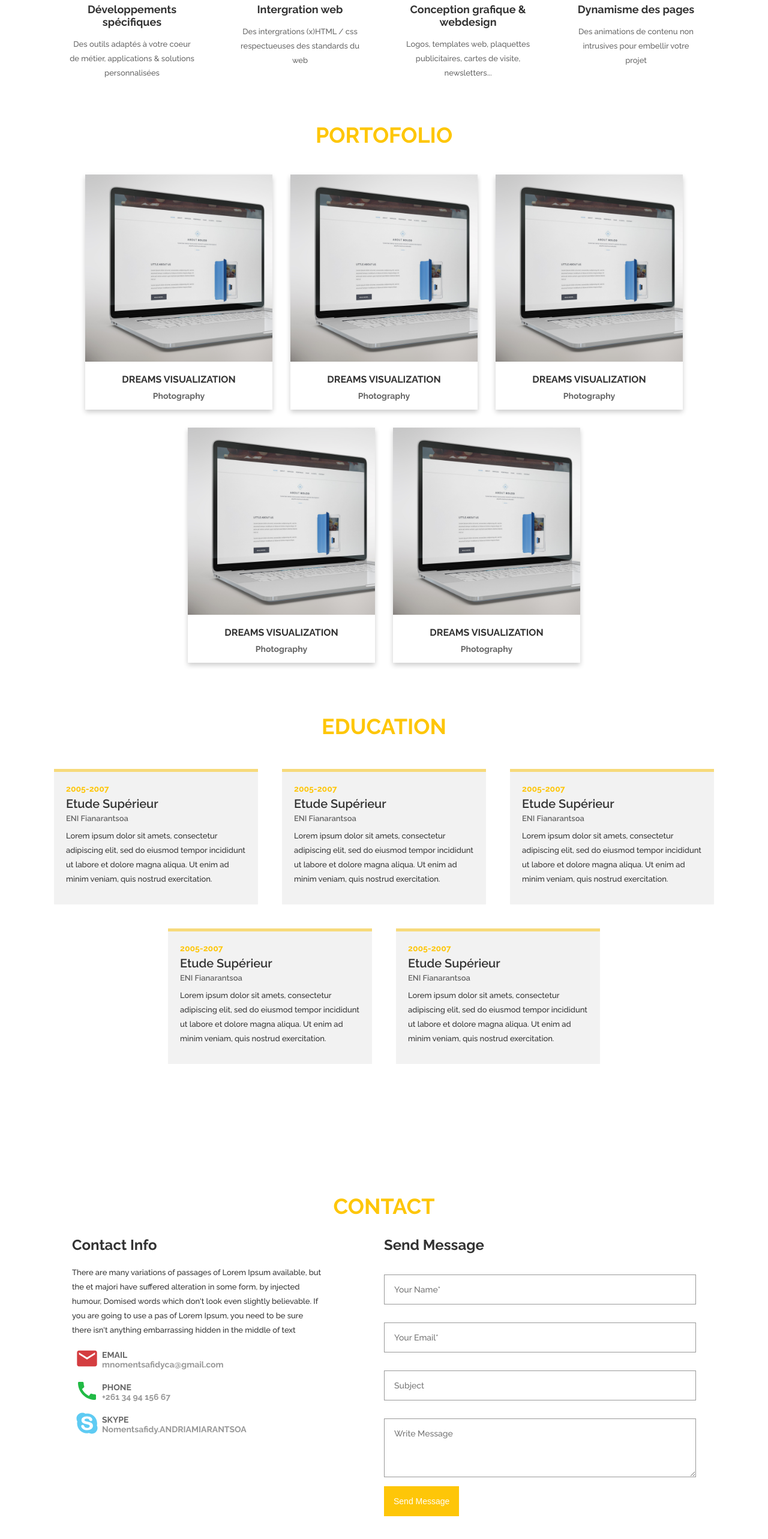
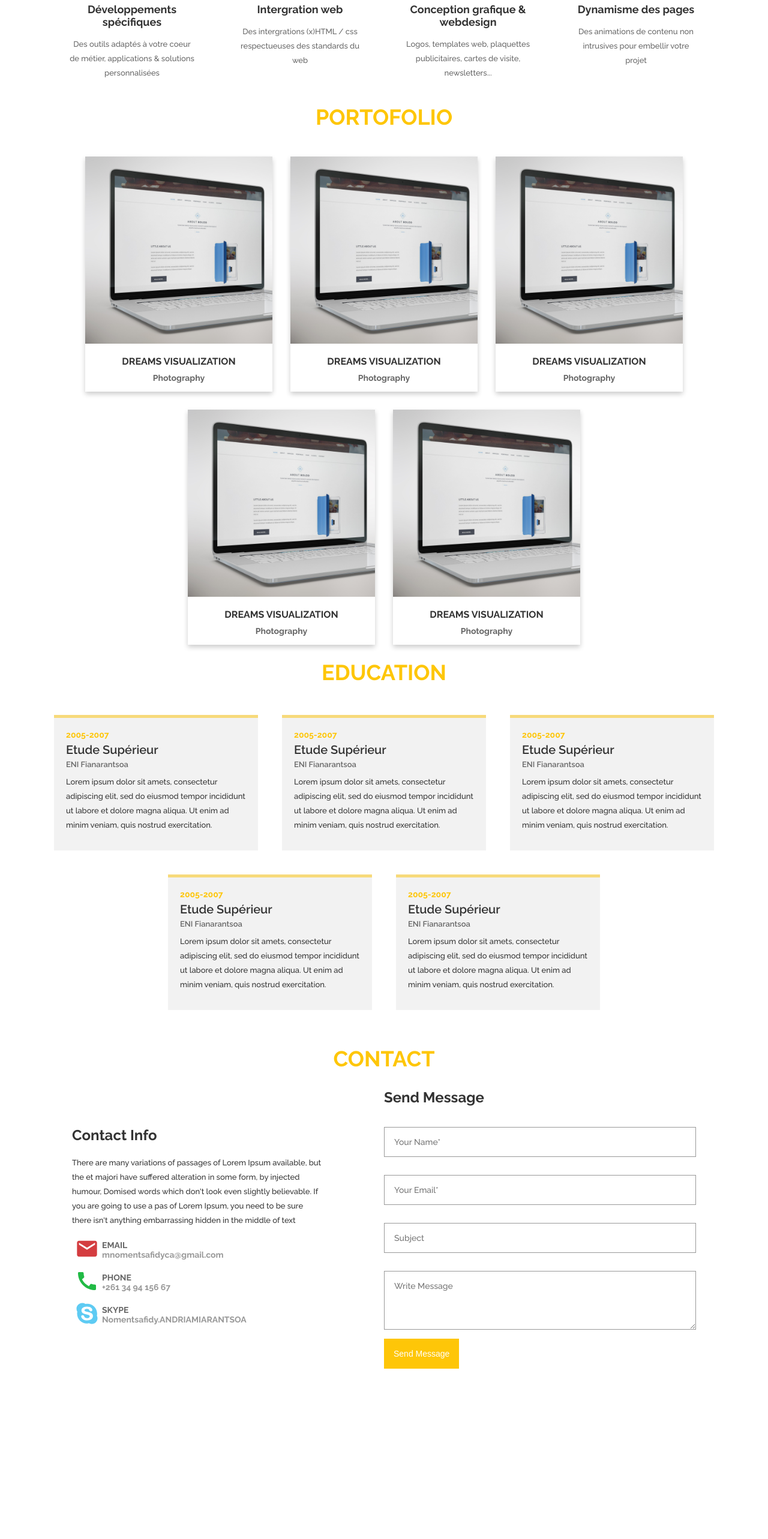
Before and after one commit to Nomentsafiidy/portfolio, a Vue app: page / in a window 1280 px wide. Shown: the part 1571-4137 px from the top of the page at 60% size. After the commit the page ends 3883 px from the top, so only its background shows below. Built offline with nearby package versions, Linux system fonts and the light colour scheme; a web font is replaced by a local one.

Commit message:
feat contact reponsive

```diff
--- a/src/components/contact/contact.scss
+++ b/src/components/contact/contact.scss
@@ -1,13 +1,15 @@
-#m_contact {
-  min-height: 100%;
-  width: 100%;
-  padding: 30px 120px;
-}
 .m_contact_container {
   display: flex;
-  flex-direction: row;
+  flex-direction: column;
+  align-items: center;
+}
+.m_contact_form {
+  margin-top: 20px;
+  margin-bottom: 20px;
+  width: 80%;
+}
 .m_contact_info {
-    flex: 50%;
+  width: 80%;
   p {
     max-width: 80%;
     margin: 10px 0px;
@@ -17,15 +19,28 @@
     font-family: "Raleway-Medium";
   }
 }
-  .m_contact_form {
-    flex: 50%;
-  }
 .m_contact_title {
   color: #333333;
   font-size: 24px;
   line-height: 28px;
   font-family: "Raleway-Bold";
   margin-bottom: 20px;
+}
+.m_contact_item {
+  display: flex;
+  align-content: center;
+  justify-items: center;
+  align-items: center;
+  padding: 5px;
+  .m_content {
+    padding: 0 5px;
+    font-size: 14px;
+    font-family: "Raleway-Bold";
+    color: #999999;
+    .m_content_title {
+      color: #666666;
+      text-transform: uppercase;
+    }
   }
 }
 .m_form_content {
@@ -78,20 +93,21 @@
     }
   }
 }
-.m_contact_item {
+
+@media only screen and (min-width: 880px) {
+  #m_contact {
+    padding: 30px 120px;
+  }
+  .m_contact_container {
     display: flex;
-  align-content: center;
-  justify-items: center;
-  align-items: center;
-  padding: 5px;
-  .m_content {
-    padding: 0 5px;
-    font-size: 14px;
-    font-family: "Raleway-Bold";
-    color: #999999;
-    .m_content_title {
-      color: #666666;
-      text-transform: uppercase;
+    flex-direction: row;
+    .m_contact_info {
+      flex: 50%;
+    }
+    .m_contact_form {
+      margin-top: 0px;
+      margin-bottom: 0px;
+      flex: 50%;
     }
   }
 }
--- a/src/components/education/education.scss
+++ b/src/components/education/education.scss
@@ -1,8 +1,3 @@
-#m_education {
-  height: 100%;
-  width: 100%;
-  padding: 30px;
-}
 .m_education_container {
   display: flex;
   flex-wrap: wrap;
--- a/src/components/portofolio/portofolio.scss
+++ b/src/components/portofolio/portofolio.scss
@@ -1,8 +1,3 @@
-#m_portofolio {
-  min-height: 100%;
-  width: 100%;
-  padding: 30px;
-}
 .m_container {
   display: flex;
   flex-wrap: wrap;
```
Also changed, not shown: src/components/portofolio/Portofolio.vue (+7 -7 lines). Lines whose indentation alone changed are shown as unchanged.
